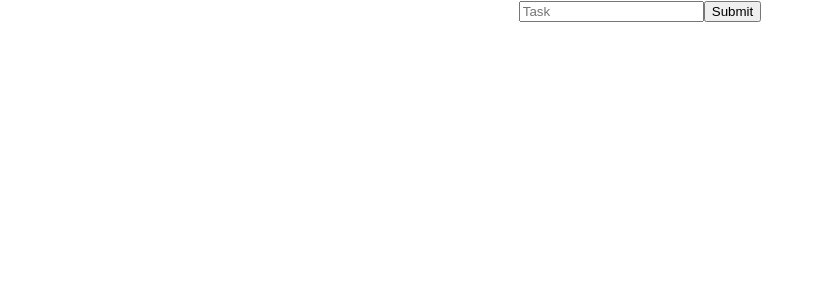
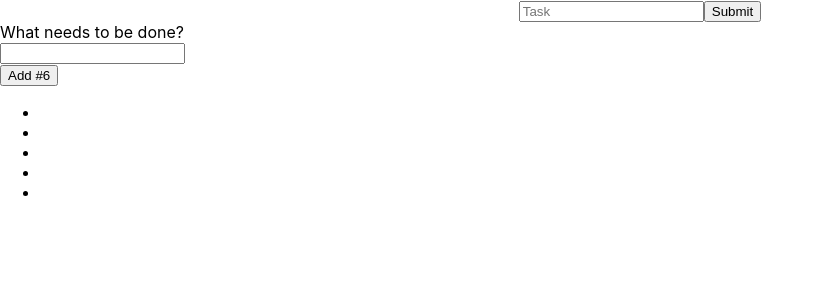
Before and after one commit to recognitionone/trying_MobX, a React (Create React App) app in the folder my-mobx-app/: page / in a window 1280 px wide. Shown: the top 300 px of the page, without its empty margins (0-824 px from the left). Built offline with nearby package versions, Linux system fonts and the light colour scheme.

Commit message:
exercises with todo lists

```diff
--- a/my-mobx-app/src/App.js
+++ b/my-mobx-app/src/App.js
@@ -1,7 +1,10 @@
 import React, { Component } from 'react';
 import './App.css';
 import List from './List';
-
+import TodoApp from './TodoApp';
+import TodoBox from './TodoBox';
+import Timer from './Timer';
+import Monster from './Monster';
 
 
 class App extends Component {
@@ -15,7 +18,8 @@ class App extends Component {
   }
 
   onChange = (event) => {
-    this.setState({ term: event.target.value })
+    console.log('onChange ' + event.target.value);
+    this.setState({ term: event.target.value });
   }
 
   onSubmit = (event) => {
@@ -38,9 +42,17 @@ class App extends Component {
             onChange={this.onChange} />
           <button>Submit</button>
         </form>
-
+        {/*}
+        <h1>This is my list</h1>
         <List items={this.state.items} />
-
+        <h1>This is TodoApp from the main site</h1>
+        <TodoApp />
+        <h1>This is TodoBox from Codepen</h1>
+        <TodoBox />
+        <h1>This is my timer</h1>
+        <Timer />
+        */}
+        <Monster />
       </div>
     );
   }
--- /dev/null
+++ b/my-mobx-app/src/Monster.js
@@ -0,0 +1,89 @@
+import React from 'react';
+
+class Monster extends React.Component {
+  constructor(props) {
+    super(props);
+    this.state = { items: [], text: '' };
+    this.handleChange = this.handleChange.bind(this);
+    this.handleSubmit = this.handleSubmit.bind(this);
+  }
+
+  render() {
+    return (
+      <div>
+        <form onSubmit={this.handleSubmit}>
+        <div>
+          <label htmlFor="new-todo">
+            What needs to be done?
+          </label>
+        </div>
+        <div>
+          <input
+            id="new-todo"
+            onChange={this.handleChange}
+            value={this.state.text}
+          />
+        </div>
+        <div>
+          <button>
+            Add #{this.state.items.length + 1}
+          </button>
+        </div>
+        </form>
+        <TodoList items={this.state.items} />
+      </div>
+    );
+  }
+
+  handleChange(e) {
+    this.setState({ text: e.target.value });
+  }
+
+  handleSubmit(e) {
+    e.preventDefault();
+    if (!this.state.text.length) {
+      return;
+    }
+    const newItem = {
+      text: this.state.text,
+      id: Date.now()
+    };
+    this.setState(state => ({
+      items: state.items.concat(newItem),
+      text: ''
+    }));
+  }
+
+  tick() {
+  	const newItem = {
+      text: this.state.text,
+      id: Date.now()
+    };
+    this.setState(state => ({
+      items: state.items.concat(newItem),
+
+    }));
+  }
+
+  componentDidMount() {
+    this.interval = setInterval(() => this.tick(), 1000);
+  }
+
+  componentWillUnmout() {
+    clearInterval(this.interval);
+  }
+}
+
+class TodoList extends React.Component {
+  render() {
+    return (
+      <ul>
+        {this.props.items.map(item => (
+          <li key={item.id}>{item.text}</li>
+        ))}
+      </ul>
+    );
+  }
+}
+
+export default Monster;
--- /dev/null
+++ b/my-mobx-app/src/Timer.js
@@ -0,0 +1,63 @@
+import React from 'react';
+
+class Timer extends React.Component {
+  constructor(props) {
+    super(props);
+    this.state = {
+      seconds: 0,
+      screams: "",
+      count: 0
+    };
+
+    this.incrementCount = this.incrementCount.bind(this);
+    this.checkScreams = this.checkScreams.bind(this);
+  }
+
+  checkScreams() {
+    if (this.state.screams.length >= 15) {
+      this.setState(
+          state => ({
+            screams: "",
+            count: state.count - 10
+          })
+        );
+    }
+  }
+
+  tick() {
+    this.setState(
+      state => ({
+        seconds: state.seconds + 1,
+        screams: state.screams + "a"
+        })
+      );
+    this.checkScreams();
+  }
+
+  componentDidMount() {
+    this.interval = setInterval(() => this.tick(), 1000);
+  }
+
+  componentWillUnmout() {
+    clearInterval(this.interval);
+  }
+
+  incrementCount() {
+    this.setState(
+      state => ({count: state.count + 1})
+        );
+  }
+
+  render() {
+    return (
+      <div>
+        <div>Seconds: {this.state.seconds}</div>
+        <div>Screams: {this.state.screams}</div>
+        <div>Count: {this.state.count}</div>
+        <button onClick={this.incrementCount}>Click me</button>
+      </div>
+      )
+  }
+}
+
+export default Timer;
--- /dev/null
+++ b/my-mobx-app/src/TodoApp.js
@@ -0,0 +1,66 @@
+import React from 'react';
+
+
+class TodoApp extends React.Component {
+  constructor(props) {
+    super(props);
+    this.state = { items: [], text: '' };
+    this.handleChange = this.handleChange.bind(this);
+    this.handleSubmit = this.handleSubmit.bind(this);
+  }
+
+  render() {
+    return (
+      <div>
+        <h3>TODO</h3>
+        <TodoList items={this.state.items} />
+        <form onSubmit={this.handleSubmit}>
+          <label htmlFor="new-todo">
+            What needs to be done?
+          </label>
+          <input
+            id="new-todo"
+            onChange={this.handleChange}
+            value={this.state.text}
+          />
+          <button>
+            Add #{this.state.items.length + 1}
+          </button>
+        </form>
+      </div>
+    );
+  }
+
+  handleChange(e) {
+    this.setState({ text: e.target.value });
+  }
+
+  handleSubmit(e) {
+    e.preventDefault();
+    if (!this.state.text.length) {
+      return;
+    }
+    const newItem = {
+      text: this.state.text,
+      id: Date.now()
+    };
+    this.setState(state => ({
+      items: state.items.concat(newItem),
+      text: ''
+    }));
+  }
+}
+
+class TodoList extends React.Component {
+  render() {
+    return (
+      <ul>
+        {this.props.items.map(item => (
+          <li key={item.id}>{item.text}</li>
+        ))}
+      </ul>
+    );
+  }
+}
+
+export default TodoApp;
--- /dev/null
+++ b/my-mobx-app/src/TodoBox.js
@@ -0,0 +1,26 @@
+import React from 'react';
+
+
+class HelloMessage extends React.Component {
+  render() {
+    return (
+      <div>
+        Hello {this.props.name} and your {this.props.nick}
+      </div>
+      )
+  }
+}
+
+
+
+class TodoBox extends React.Component {
+  render() {
+    return (
+      <div>
+        <HelloMessage name="SomeName" nick="Stuff and things" />
+      </div>
+      )
+  }
+}
+
+export default TodoBox;
```
Also changed, not shown: my-mobx-app/src/List2.js (added, +7 -0 lines).
